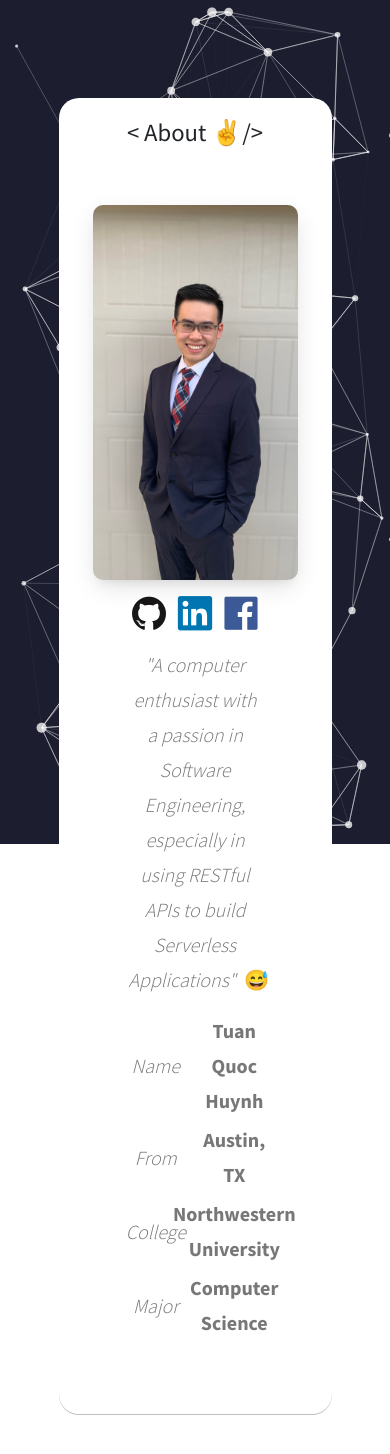
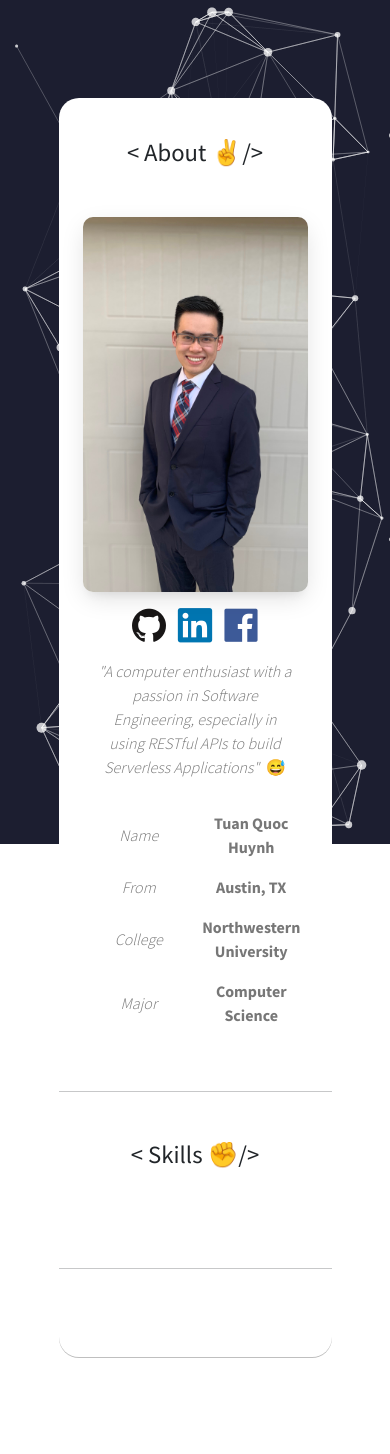
Before and after one commit to TimHuynh0905/portfolio, a React (Create React App) app: page /about in a window 390 px wide. Shown: the top 1454 px of the page. After the commit the page ends 1407 px from the top, so only its background shows below. Built offline with nearby package versions, Linux system fonts and the light colour scheme.

Commit message:
about page half design updated

```diff
--- a/src/App.scss
+++ b/src/App.scss
@@ -7,6 +7,8 @@
         max-width: 1100px;
         margin: auto;
         margin-top: 8%;
+        margin-bottom: 8%;
+        transition: opacity 1s ease-in-out;
 
         @media screen and (max-width: 720px) {
             margin-top: 25%;
@@ -23,6 +25,7 @@
         #main {
             position: relative;
             display: flex;
+            width: 100%;
             background: white;
             z-index: 2;
             margin-top: 28px;
@@ -31,6 +34,10 @@
             transition: min-height 0.5s ease-in-out,
                 max-height 0.25s ease-in-out;
             overflow: hidden;
+
+            .panel {
+                transition: opacity 0.25s ease-in-out;
+            }
         }
 
         #footer {
--- a/src/pages/about/about.scss
+++ b/src/pages/about/about.scss
@@ -5,8 +5,8 @@
     align-items: center;
     width: 100%;
 
-    @media screen and (max-width: 600px) {
-        padding: 20px 10px;
+    h2 {
+        margin-bottom: 50px;
     }
 
     .row {
@@ -23,8 +23,9 @@
     }
 
     #intro {
-        margin: 50px 0;
-
+        @media screen and (min-width: 1200px) {
+            margin-bottom: 50px;
+        }
         #image {
             .profile-image {
                 width: 100%;
@@ -70,21 +71,54 @@
 
         #info {
             text-align: center;
+
+            .container {
+                height: 100%;
+                display: flex;
+                flex-direction: column;
+                justify-content: space-evenly;
+
                 p {
-                line-height: 35px;
-                font-size: 20px;
                     margin: 0;
                     color: rgb(119, 119, 119);
                 }
 
+                #quote {
+                    font-size: 1.5em;
+                    font-weight: 300;
+                    font-style: italic;
+                }
+
                 #left {
+                    font-size: 1.25em;
                     font-weight: 300;
                     font-style: italic;
                 }
 
                 #right {
+                    font-size: 1.25em;
                     font-weight: 700;
+                }
+
+                @media screen and (max-width: 1200px) {
+                    padding: 0;
+                }
+
+                @media screen and (max-width: 450px) {
+                    #quote {
+                        font-size: 1em;
+                    }
+
+                    #left,
+                    #right {
+                        font-size: 1em;
                     }
                 }
             }
         }
+    }
+
+    @media screen and (max-width: 1200px) {
+        padding: 40px 0px;
+    }
+}
--- a/src/pages/about/about.tsx
+++ b/src/pages/about/about.tsx
@@ -51,7 +51,7 @@ const About = () => {
         },
     ];
     return (
-        <div className="about">
+        <div className="panel about">
             <h2>&lt; About &#9996;/&gt;</h2>
             <div className="container">
                 <div id="intro" className="row">
@@ -80,12 +80,7 @@ const About = () => {
                         <div className="container">
                             <div className="row my-3">
                                 <div className="col">
-                                    <p
-                                        style={{
-                                            fontWeight: 300,
-                                            fontStyle: "italic",
-                                        }}
-                                    >
+                                    <p id="quote">
                                         &quot;A computer enthusiast with a
                                         passion in Software Engineering,
                                         especially in using RESTful APIs to
@@ -96,8 +91,9 @@ const About = () => {
                                     </p>
                                 </div>
                             </div>
+                            <div>
                                 {intros.map((intro) => (
-                                <div key={intro.label} className="row my-1">
+                                    <div key={intro.label} className="row my-3">
                                         <div className="col-6">
                                             <p id="left">{intro.label}</p>
                                         </div>
@@ -111,6 +107,11 @@ const About = () => {
                     </div>
                 </div>
             </div>
+            <hr className="w-100 my-5" />
+            <h2>&lt; Skills &#9994;/&gt;</h2>
+            <hr className="w-100 my-5" />
+            <div></div>
+        </div>
     );
 };
 
--- a/src/pages/home/home.scss
+++ b/src/pages/home/home.scss
@@ -1,6 +1,12 @@
 .home {
     width: 100%;
     display: flex;
+
+    .container {
+        width: 100%;
+        padding: 0;
+        margin: 0;
+    }
 
     .row {
         @media screen and (max-width: 768px) {
@@ -20,14 +26,15 @@
         }
 
         h1 {
-            font-size: 3em;
+            font-size: 3.5em;
             font-weight: 400;
             margin-bottom: 0;
         }
 
         p {
             letter-spacing: -0.015em;
-            font-size: 1.5em;
+            font-weight: 300;
+            font-size: 2em;
             margin: 0.25em 0 0 0;
             color: #aaa;
         }
@@ -52,7 +59,7 @@
             background-position: center;
             background-size: cover;
             background-repeat: no-repeat;
-            height: 10cm;
+            height: 12cm;
             width: 100%;
             box-shadow: 0rem 0.5rem 1.625rem -0.25rem rgb(20 20 20 / 15%),
                 0rem 0.5rem 0.5625rem -0.3125rem rgb(20 20 20 / 6%);
--- a/src/pages/home/home.tsx
+++ b/src/pages/home/home.tsx
@@ -1,11 +1,11 @@
 import React from "react";
-import CoverImage from "assets/images/standing_straight.jpeg";
+import CoverImage from "assets/images/skydeck.jpeg";
 // Styling
 import "pages/home/home.scss";
 
 const Home = () => {
     return (
-        <div className="home">
+        <div className="panel home">
             <div className="container">
                 <div className="row">
                     <div id="intro" className="col-12 col-md-7">
```
Also changed, not shown: 1 other file (tests, documents, lock files or other folders). Lines whose indentation alone changed are shown as unchanged.
